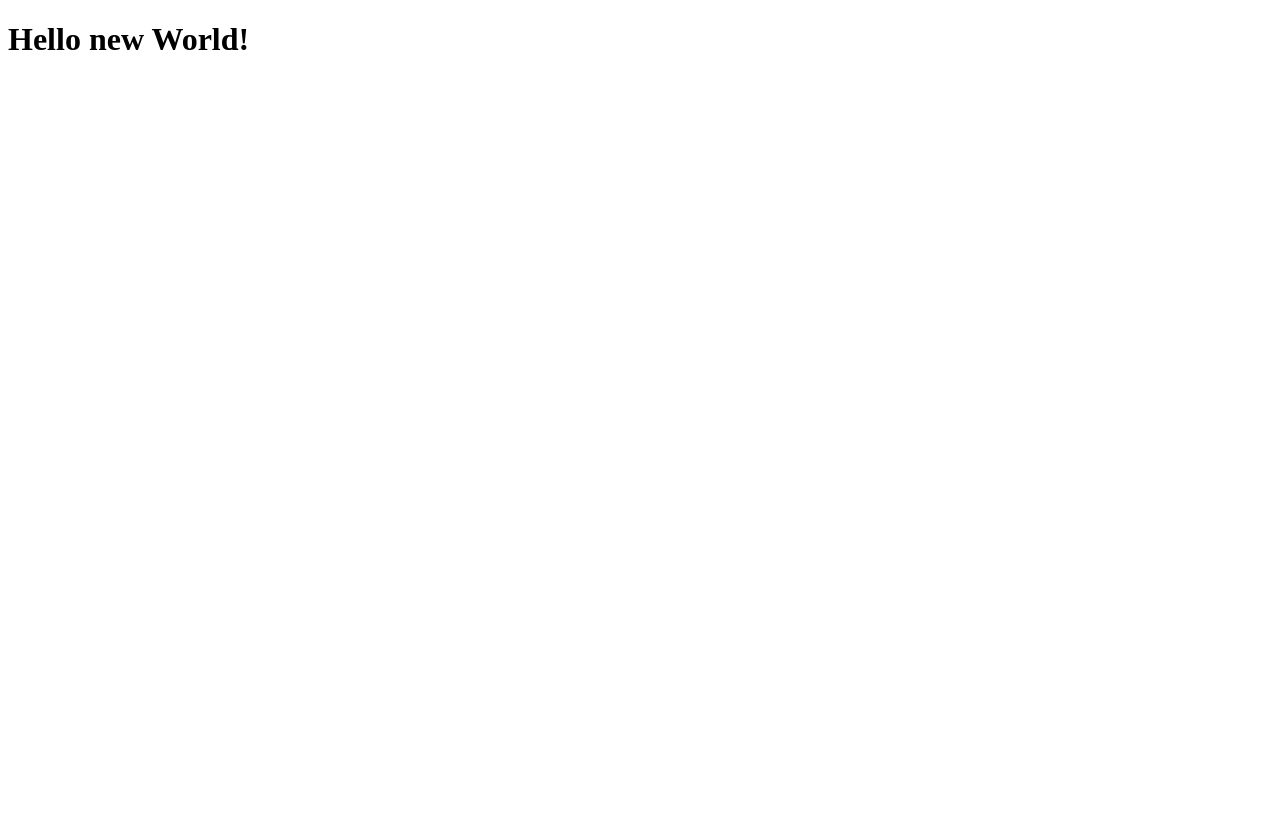
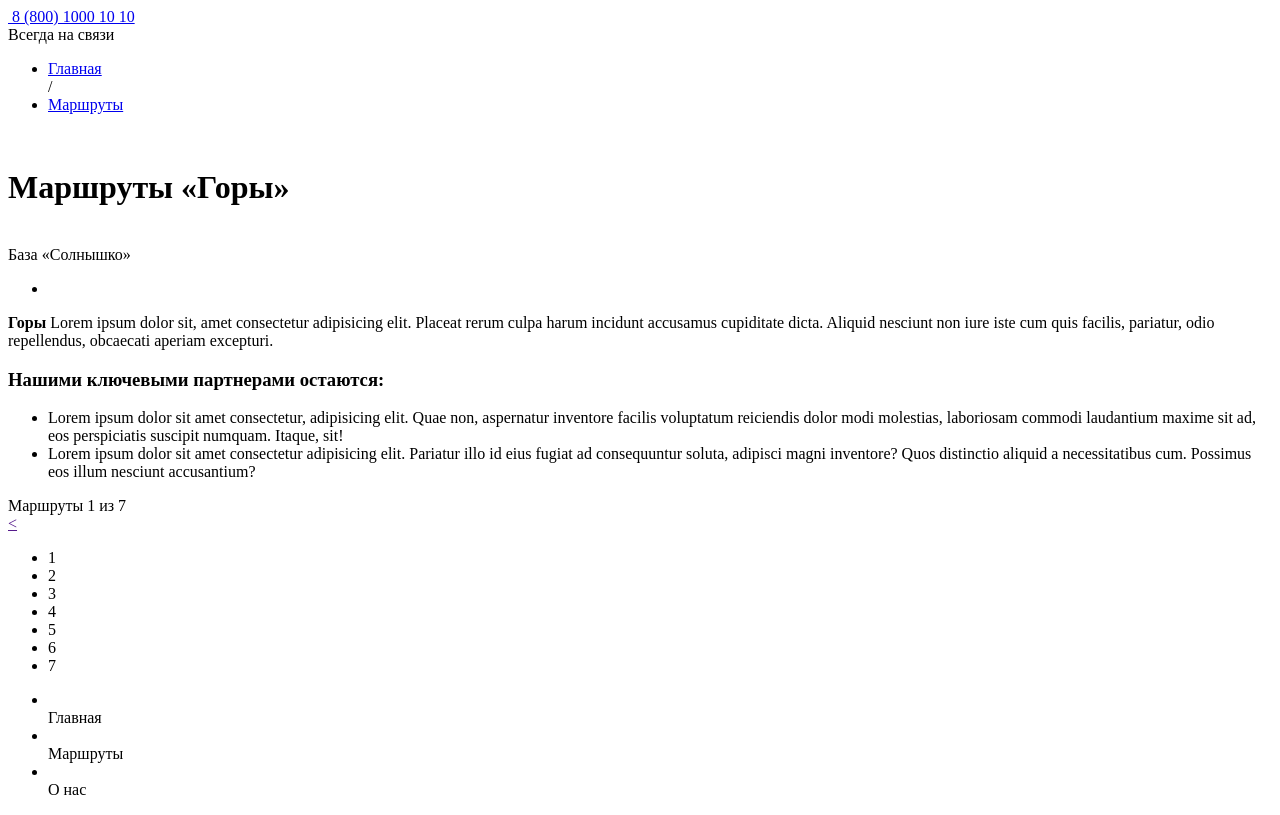
Before and after one commit to sergey028/my-project, a plain HTML site: page index.html in a window 1280 px wide. Drawn offline with Linux system fonts and the light colour scheme.

Commit message:
added new page

```diff
--- a/index.html
+++ b/index.html
@@ -1,9 +1,116 @@
 <!DOCTYPE html>
-<html>
+<html lang="ru">
   <head>
-    <title>Заголовок страницы</title>
+    <meta charset="UTF-8" />
+    <meta name="viewport" content="width=device-width, initial-scale=1.0" />
+    <title>Camry</title>
   </head>
   <body>
-<h1>Hello new World!</h1>
+    <div class="wrapper">
+      <header class="header">
+        <a href="/" class="logo">
+          <img src="" alt="" class="logo__pic" />
+        </a>
+
+        <adress class="contacts">
+          <a href="tel: +788010001010" class="contacts__phone"
+            >8 (800) 1000 10 10</a
+          >
+          <div class="contacts__workhours">Всегда на связи</div>
+        </adress>
+      </header>
+      <div class="page-content">
+        <main class="main-content">
+          <nav class="breadcrumbs">
+            <ul class="breadcrumbs__list">
+              <li class="breadcrumbs__item">
+                <a href="#" class="breadcrumbs__link">Главная</a>
+                <div class="breadcrumbs__separator">/</div>
+              </li>
+              <li class="breadcrumbs__active-item">
+                <a href="#" class="breadcrumbs__link">Маршруты</a>
+              </li>
+            </ul>
+          </nav>
+          <div class="route">
+            <div class="route__image">
+              <img src="" alt="" class="route__image-elem" />
+              <h1 class="route__image-title">Маршруты &laquoГоры&raquo</h1>
+            </div>
+
+            <div class="route__header">
+              <div class="iconed-title">
+                <img src="" alt="" class="iconed-title__icon" />
+                <div class="iconed-title__text">База &laquoСолнышко&raquo</div>
+              </div>
+              <ul class="rating">
+                <li class="rating__item">
+                  <img src="" alt="" class="rating__star" />
+                  <img src="" alt="" class="rating__star" />
+                  <img src="" alt="" class="rating__star" />
+                  <img src="" alt="" class="rating__star" />
+                  <img src="" alt="" class="rating__star" />
+                </li>
+              </ul>
+            </div>
+            <article class="route__description">
+              <p class="route__description-paragrath">
+                <b>Горы</b> Lorem ipsum dolor sit, amet consectetur adipisicing
+                elit. Placeat rerum culpa harum incidunt accusamus cupiditate
+                dicta. Aliquid nesciunt non iure iste cum quis facilis,
+                pariatur, odio repellendus, obcaecati aperiam excepturi.
+              </p>
+              <h3 class="route__description-title">
+                Нашими ключевыми партнерами остаются:
+              </h3>
+              <ul class="route__description-lilst">
+                <li class="route__description-title">
+                  Lorem ipsum dolor sit amet consectetur, adipisicing elit. Quae
+                  non, aspernatur inventore facilis voluptatum reiciendis dolor
+                  modi molestias, laboriosam commodi laudantium maxime sit ad,
+                  eos perspiciatis suscipit numquam. Itaque, sit!
+                </li>
+                <li class="route__description-title">
+                  Lorem ipsum dolor sit amet consectetur adipisicing elit.
+                  Pariatur illo id eius fugiat ad consequuntur soluta, adipisci
+                  magni inventore? Quos distinctio aliquid a necessitatibus cum.
+                  Possimus eos illum nesciunt accusantium?
+                </li>
+              </ul>
+            </article>
+            <div class="paginator">
+              <div class="paginator__display">Маршруты 1 из 7</div>
+              <a href="" class="paginator__prev"><</a>
+              <ul class="paginator__list">
+                <li class="paginator__item">1</li>
+                <li class="paginator__item">2</li>
+                <li class="paginator__item">3</li>
+                <li class="paginator__item">4</li>
+                <li class="paginator__item">5</li>
+                <li class="paginator__item">6</li>
+                <li class="paginator__item">7</li>
+              </ul>
+          </div>
+        </main>
+        <aside class="sidebar">
+          <nav class="menu">
+            <ul class="menu__list">
+              <li class="menu__item">
+                <img src="" alt="" class="menu__icon" />
+                <div class="menu__title">Главная</div>
+              </li>
+              <li class="menu__item">
+                <img src="" alt="" class="menu__icon" />
+                <div class="menu__title">Маршруты</div>
+              </li>
+              <li class="menu__item">
+                <img src="" alt="" class="menu__icon" />
+                <div class="menu__title">О нас</div>
+              </li>
+            </ul>
+          </nav>
+        </aside>
+      </div>
+    </div>
   </body>
-  </html>
+</html>
```
